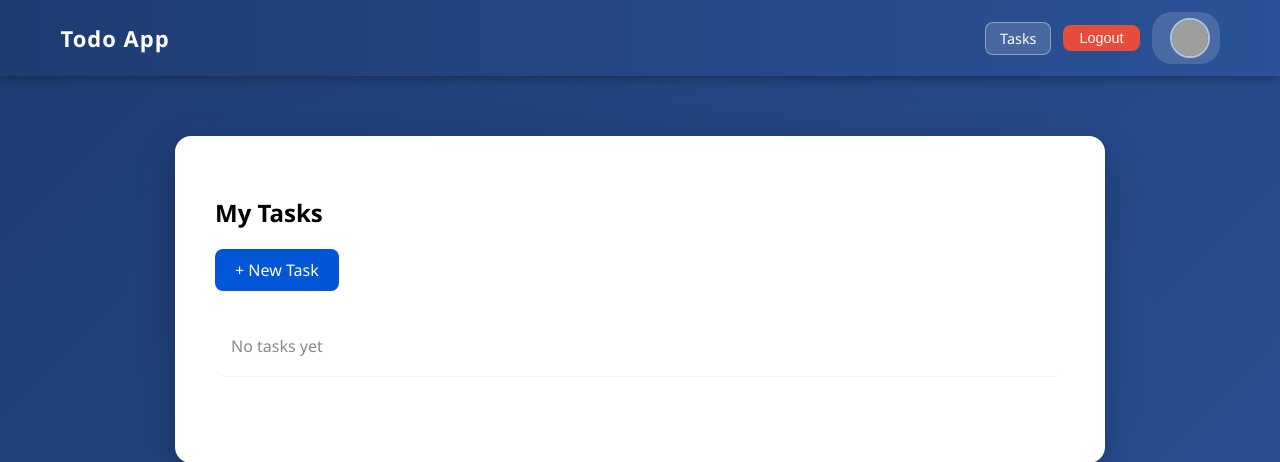
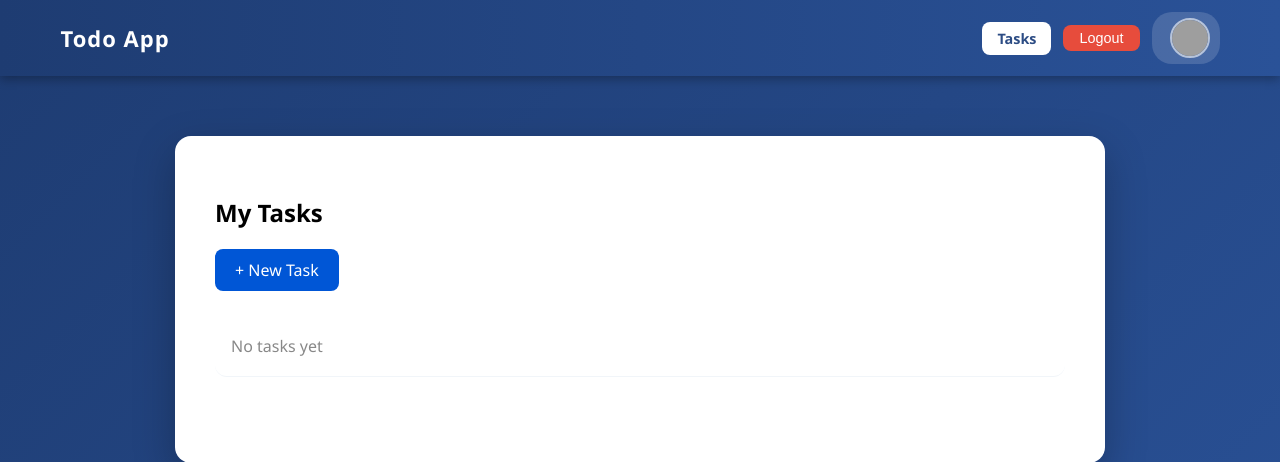
Before and after one commit to Mohammadiaa/-django-todo-cbv, a Django app: page /tasks/ in a window 1280 px wide. Shown: the top 462 px of the page. Run offline with Django 5.2, Linux system fonts and the light colour scheme; the visitor is signed in with stand-in values (Sample User, id 1); data that the repository does not hold is empty; grey boxes are pictures that could not be loaded.

Commit message:
feat(navbar): add active style to Tasks button when on tasks page

```diff
--- a/static/css/style.css
+++ b/static/css/style.css
@@ -882,3 +882,9 @@ body {
     border-radius: 50%;
     object-fit: cover;
 }
+
+.profile-btn.active {
+  background-color: #ffffff;
+  color: #2c4c84;
+  font-weight: 600;
+}
--- a/templates/base.html
+++ b/templates/base.html
@@ -17,7 +17,12 @@
     <div class="nav-user-section">
 
       <!-- Profile & Logout (سمت چپ) -->
-      <a href="{% url 'tasks:task_list' %}" class="btn profile-btn">Tasks</a>
+      {% comment %} <a href="{% url 'tasks:task_list' %}" class="btn profile-btn">Tasks</a> {% endcomment %}
+
+      <a href="{% url 'tasks:task_list' %}"
+   class="btn profile-btn {% if request.path == '/tasks/' %}active{% endif %}">
+   Tasks
+</a>
 
       <form action="{% url 'accounts:logout' %}" method="post">
         {% csrf_token %}
```
